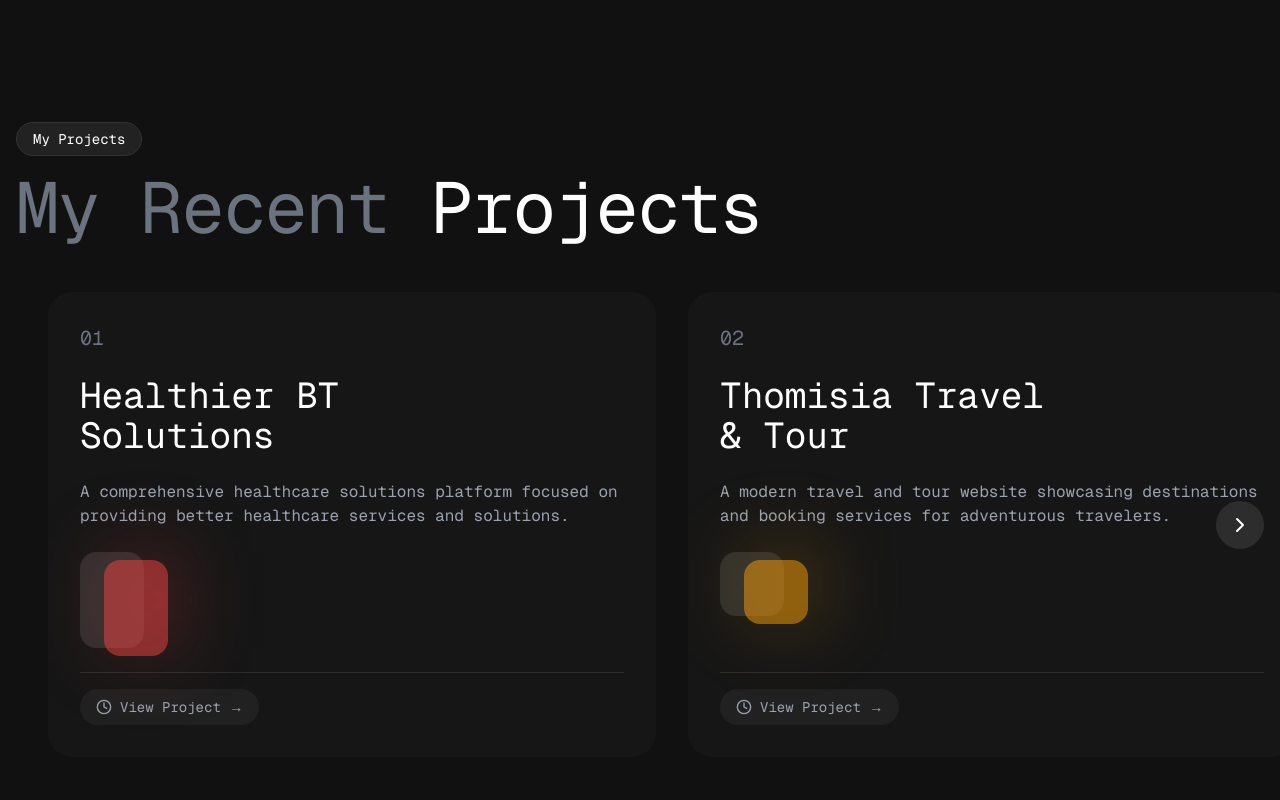
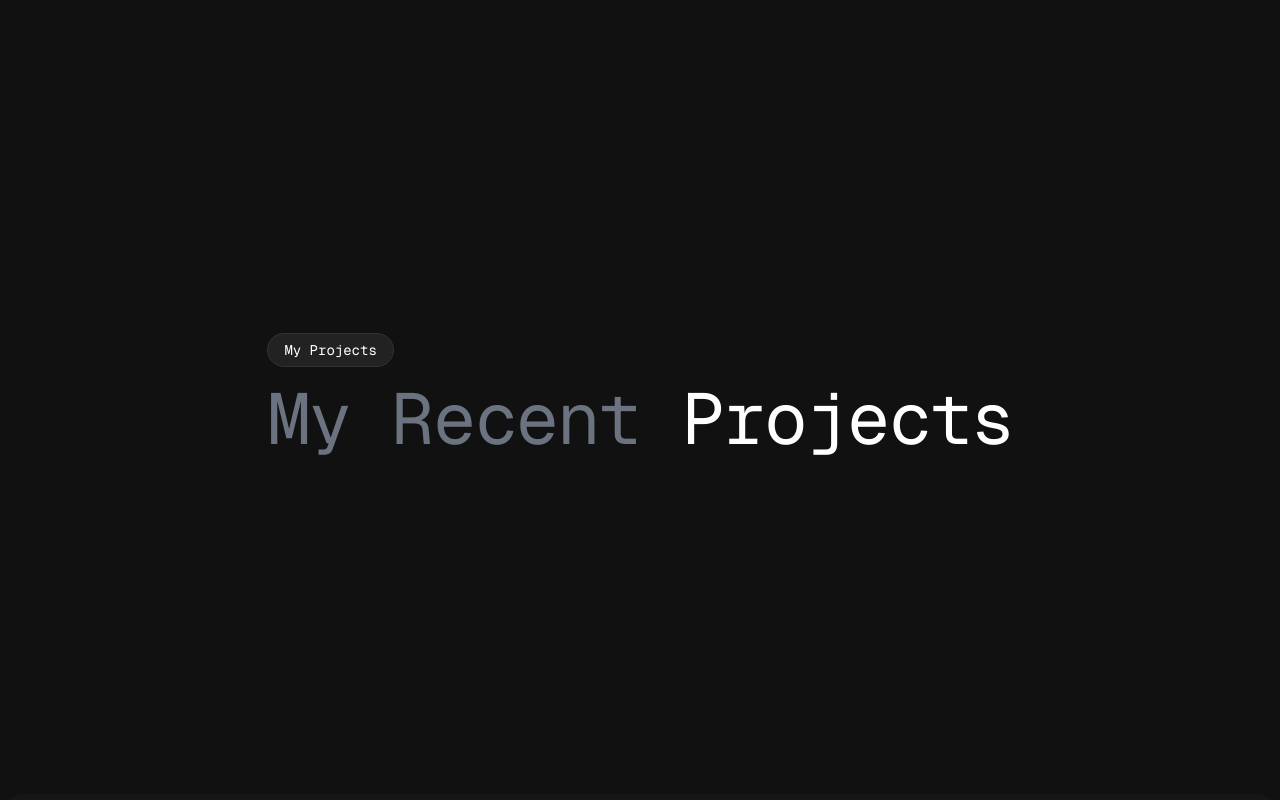
Before and after one commit to nanayawdev/nycre8ivestudio, a Next.js app: page / in a window 1280 px wide. Shown: the part 1780-2580 px from the top of the page. Built offline with nearby package versions, Linux system fonts and the light colour scheme.

Commit message:
Implement GSAP ScrollTrigger for project section with full-page scroll and pinning

```diff
--- a/components/sections/how-we-work.tsx
+++ b/components/sections/how-we-work.tsx
@@ -1,9 +1,11 @@
 "use client"
 
-import { useRef, useState, useEffect } from "react"
+import { useRef, useEffect } from "react"
 import { motion } from "framer-motion"
-import { Clock, ChevronLeft, ChevronRight } from "lucide-react"
+import { Clock } from "lucide-react"
 import type React from "react"
+import gsap from "gsap"
+import { ScrollTrigger } from "gsap/ScrollTrigger"
 
 interface ProcessStep {
   number: string
@@ -80,15 +82,8 @@ const processSteps: ProcessStep[] = [
 
 function ProcessCard({ step }: { step: ProcessStep }) {
   return (
-    <motion.div
-      initial={{ opacity: 0, y: 20 }}
-      whileInView={{ opacity: 1, y: 0 }}
-      transition={{ duration: 0.5 }}
-      className="shrink-0 w-[calc(100vw-2rem)] md:w-[640px] snap-center px-4"
-    >
-      <div className="bg-[#161616] rounded-3xl overflow-hidden group hover:bg-[#1a1a1a] transition-colors">
-        {/* Content */}
-        <div className="p-8 space-y-6 relative z-10">
+    <div className="panel bg-[#161616] rounded-3xl overflow-hidden group hover:bg-[#1a1a1a] transition-colors min-h-screen">
+      <div className="p-8 space-y-6 relative z-10 max-w-3xl mx-auto">
         {/* Project Number */}
         <div className="text-gray-500 text-xl">{step.number}</div>
 
@@ -121,43 +116,60 @@ function ProcessCard({ step }: { step: ProcessStep }) {
         </div>
       </div>
     </div>
-    </motion.div>
   )
 }
 
 export function HowWeWork() {
   const containerRef = useRef<HTMLDivElement>(null)
-  const [canScrollLeft, setCanScrollLeft] = useState(false)
-  const [canScrollRight, setCanScrollRight] = useState(true)
-
-  const handleScroll = () => {
-    if (containerRef.current) {
-      const { scrollLeft, scrollWidth, clientWidth } = containerRef.current
-      setCanScrollLeft(scrollLeft > 0)
-      setCanScrollRight(scrollLeft < scrollWidth - clientWidth - 10)
-    }
-  }
-
-  const scrollTo = (direction: 'left' | 'right') => {
-    if (containerRef.current) {
-      const scrollAmount = direction === 'left' ? -640 : 640
-      containerRef.current.scrollBy({ left: scrollAmount, behavior: 'smooth' })
-    }
-  }
 
   useEffect(() => {
-    const container = containerRef.current
-    if (container) {
-      container.addEventListener('scroll', handleScroll)
-      handleScroll() // Check initial scroll state
-      return () => container.removeEventListener('scroll', handleScroll)
+    gsap.registerPlugin(ScrollTrigger)
+
+    const panels = gsap.utils.toArray<HTMLElement>(".panel")
+
+    // Create ScrollTrigger for each panel to track when they hit the top
+    const tops = panels.map(panel =>
+      ScrollTrigger.create({
+        trigger: panel,
+        start: "top top"
+      })
+    )
+
+    // Pin each panel
+    panels.forEach((panel) => {
+      ScrollTrigger.create({
+        trigger: panel,
+        start: () =>
+          panel.offsetHeight < window.innerHeight
+            ? "top top"
+            : "bottom bottom",
+        pin: true,
+        pinSpacing: false
+      })
+    })
+
+    // Create snap effect
+    ScrollTrigger.create({
+      snap: {
+        snapTo: (progress, self) => {
+          if (!self) return 0
+          const panelStarts = tops.map(st => st.start)
+          const snapScroll = gsap.utils.snap(panelStarts, self.scroll())
+          return gsap.utils.normalize(0, ScrollTrigger.maxScroll(window), snapScroll)
+        },
+        duration: 0.5
+      }
+    })
+
+    return () => {
+      ScrollTrigger.getAll().forEach(trigger => trigger.kill())
     }
   }, [])
 
   return (
-    <section id="portfolio" className="relative bg-[#111111] py-32">
+    <section id="portfolio" className="relative bg-[#111111]">
       {/* Section Header */}
-      <div className="px-4 mb-12">
+      <div className="panel px-4 py-32 min-h-screen flex items-center">
         <div className="max-w-7xl mx-auto">
           <div className="inline-block px-4 py-1.5 rounded-full text-sm bg-[#222] border border-[#333]">
             My Projects
@@ -169,59 +181,10 @@ export function HowWeWork() {
         </div>
       </div>
 
-      {/* Scroll Container */}
-      <div className="relative">
-        {/* Left Scroll Button */}
-        {canScrollLeft && (
-          <motion.button
-            initial={{ opacity: 0 }}
-            animate={{ opacity: 1 }}
-            exit={{ opacity: 0 }}
-            onClick={() => scrollTo('left')}
-            className="absolute left-4 top-1/2 -translate-y-1/2 z-10 p-3 rounded-full bg-white/10 text-white hover:bg-white/20 transition-colors"
-          >
-            <ChevronLeft className="w-6 h-6" />
-          </motion.button>
-        )}
-
-        {/* Right Scroll Button */}
-        {canScrollRight && (
-          <motion.button
-            initial={{ opacity: 0 }}
-            animate={{ opacity: 1 }}
-            exit={{ opacity: 0 }}
-            onClick={() => scrollTo('right')}
-            className="absolute right-4 top-1/2 -translate-y-1/2 z-10 p-3 rounded-full bg-white/10 text-white hover:bg-white/20 transition-colors"
-          >
-            <ChevronRight className="w-6 h-6" />
-          </motion.button>
-        )}
-
-        {/* Horizontal Scrolling Cards */}
-        <div
-          ref={containerRef}
-          className="flex overflow-x-auto hide-scrollbar snap-x snap-mandatory"
-          style={{ scrollbarWidth: 'none', msOverflowStyle: 'none' }}
-          onScroll={handleScroll}
-        >
-          {/* Initial Padding */}
-          <div className="shrink-0 w-4 md:w-[max(2rem,calc((100vw-80rem)/2))]" />
-
+      {/* Project Cards */}
       {processSteps.map((step) => (
         <ProcessCard key={step.number} step={step} />
       ))}
-
-          {/* Final Padding */}
-          <div className="shrink-0 w-4 md:w-[max(2rem,calc((100vw-80rem)/2))]" />
-        </div>
-      </div>
-
-      {/* Custom Scrollbar (optional) */}
-      <style jsx global>{`
-        .hide-scrollbar::-webkit-scrollbar {
-          display: none;
-        }
-      `}</style>
     </section>
   )
 }
--- a/package.json
+++ b/package.json
@@ -12,6 +12,7 @@
     "clsx": "^2.1.1",
     "framer-motion": "^12.4.2",
     "geist": "^1.3.1",
+    "gsap": "^3.12.7",
     "lucide-react": "^0.475.0",
     "next": "15.1.6",
     "react": "^19.0.0",
```
Also changed, not shown: 1 other file (tests, documents, lock files or other folders). Lines whose indentation alone changed are shown as unchanged.
